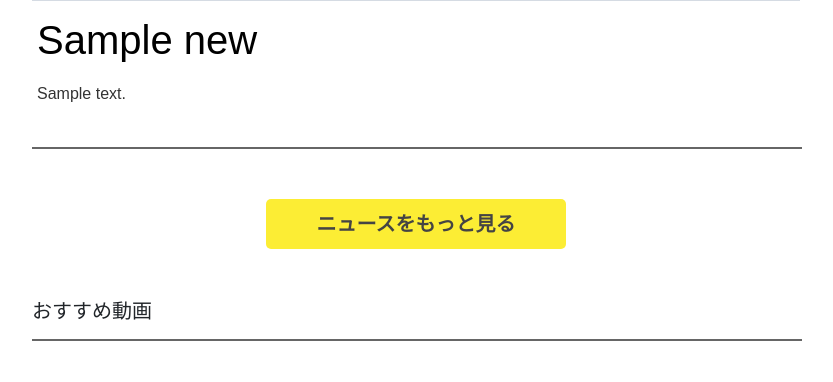
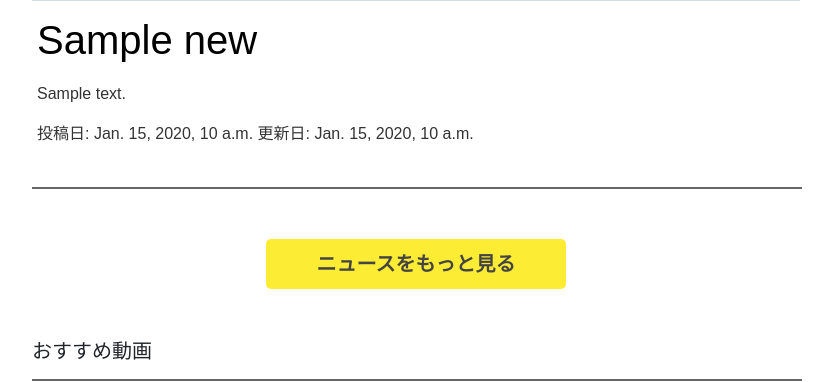
Before and after one commit to gustave-studio/science, a Django app: page / in a window 1280 px wide. Shown: the part 752-1134 px from the top of the page, without its empty margins (224-1057 px from the left). Run offline with Django 4.2, Linux system fonts and the light colour scheme; tables that the repository leaves empty hold one stand-in row (values such as "Sample post"); grey boxes marked "Sample" are stand-in pictures; parts of the project's set-up code (start-up, migrations or seed data) failed here and were passed over; some libraries are stand-ins or nearby versions; some web fonts are replaced.

Commit message:
🚧記事の投稿日と更新日を仮実装

```diff
--- a/static/top.css
+++ b/static/top.css
@@ -137,9 +137,13 @@ hr {
 }
 
 .text-container {
-  display: table;
+  display: flex;
+  flex-direction: column;
 }
 
+.datetime-container {
+  margin-top: 10px;
+}
 
 .news-item h2 {
   margin: auto;
--- a/templates/top.html
+++ b/templates/top.html
@@ -42,6 +42,9 @@
                 <div class="over-text">
                   <p>{{ news.content|safe|striptags|slice:":300" }}{% if news.content|length > 300 %} ...{% endif %}</p>
                 </div>
+                <div class="datetime-container">
+                  <p>投稿日: {{ news.created_at }} 更新日: {{ news.updated_at }}</p>
+                </div>
               </div>
             </div>
             <hr>
@@ -56,6 +59,9 @@
                     {{ news.title |slice:":50" }}{% if news.title|length > 50 %} ...{% endif %}
                   </a>
                 </h2>
+                <div class="datetime-container">
+                  <p>投稿日: {{ news.created_at }} 更新日: {{ news.updated_at }}</p>
+                </div>
               </div>
             </div>
             <hr>
```
